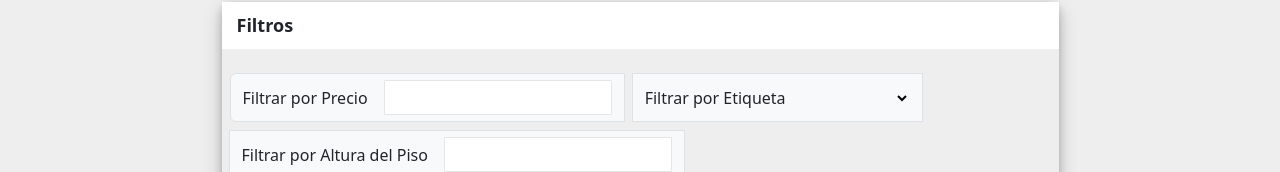
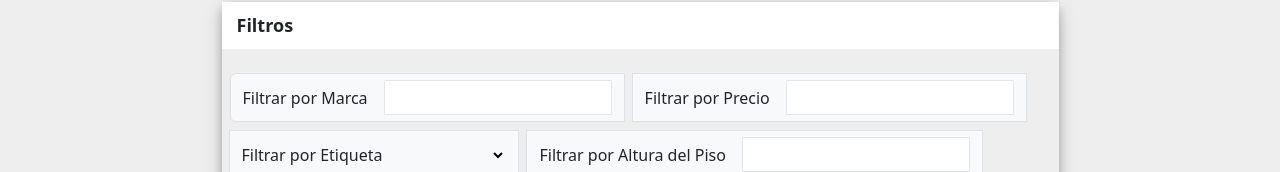
Before and after one commit to SantiagoRuiDev/Alcalde, a Vue app: page /res/listar in a window 1280 px wide. Shown: the part 148-320 px from the top of the page. Built offline with nearby package versions, Linux system fonts and the light colour scheme; no server answers; what vue-sweetalert2 would draw is missing.

Commit message:
Version 23/1 - Fix filtro de marca

```diff
--- a/src/views/Secciones/Reseñas/VerReseña.vue
+++ b/src/views/Secciones/Reseñas/VerReseña.vue
@@ -18,6 +18,7 @@ export default {
         altura_piso: "",
         ancho: "",
         largo: "",
+        marca: "",
       },
       preferencias: [],
       URL: "http://localhost:3000/api/resenas/",
@@ -33,6 +34,12 @@ export default {
 
     filtrar(){
       let resenas = this.resenasBase;
+      // Filtrar por marca
+      if(this.filtros.marca != ""){
+        resenas = resenas.filter(resena => {
+          return resena.detalles[0].marca.toLowerCase().includes(this.filtros.marca.toLowerCase());
+        });
+      }
 
       // Filtrar por precio
       if(this.filtros.precio != ""){
@@ -94,7 +101,6 @@ export default {
           this.rawDetalles = response.data.resenas[1];
           this.rawChasis = response.data.resenas[2];
 
-          console.log(response.data)
           if(this.token){
             this.preferencias = response.data.userPreferences[0].etiquetas;
           }
@@ -148,6 +154,7 @@ export default {
               precioIni: detalle.precio_inicial,
               precioFin: detalle.precio_final,
               etiqueta: detalle.etiquetas,
+              marca: detalle.marca,
             };
 
             // Recorrer arreglo de chasis
@@ -271,6 +278,15 @@ export default {
 
     <!-- checkbox -->
     <div class="input-group mt-2 p-2 d-flex gap-2">
+      <div class="input-group-text d-flex gap-3">
+        <label for="marca">Filtrar por Marca</label>
+        <input
+          class="form-control input mt-0"
+          type="text"
+          id="marca"
+          v-model="filtros.marca"
+        />
+      </div>
       <div class="input-group-text d-flex gap-3">
         <label for="filtro">Filtrar por Precio</label>
         <input
```
